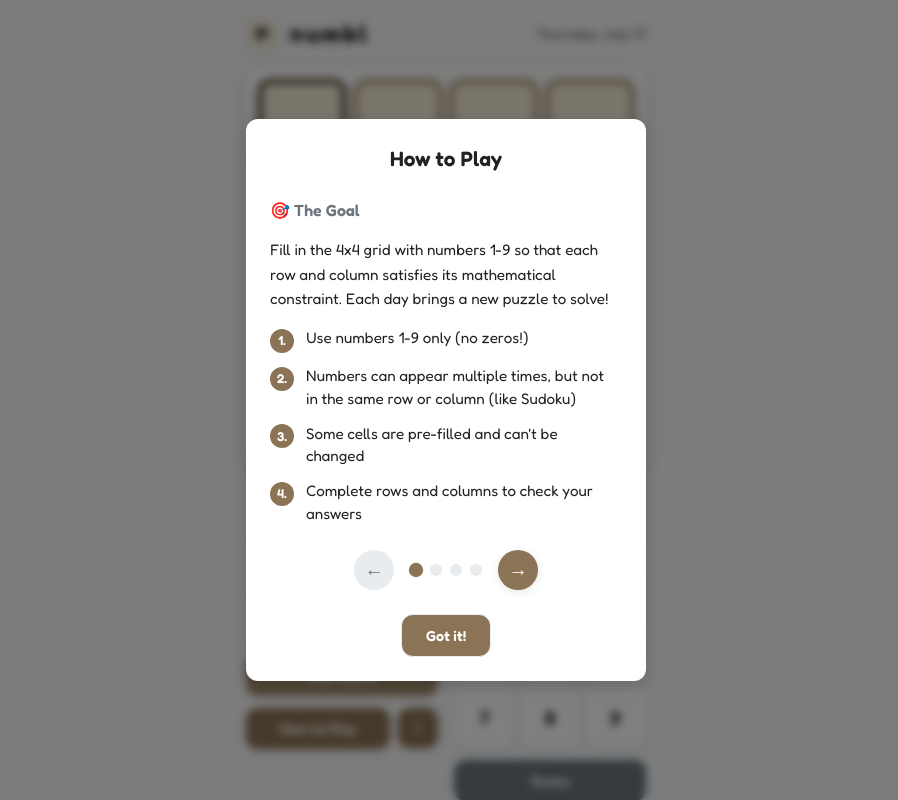
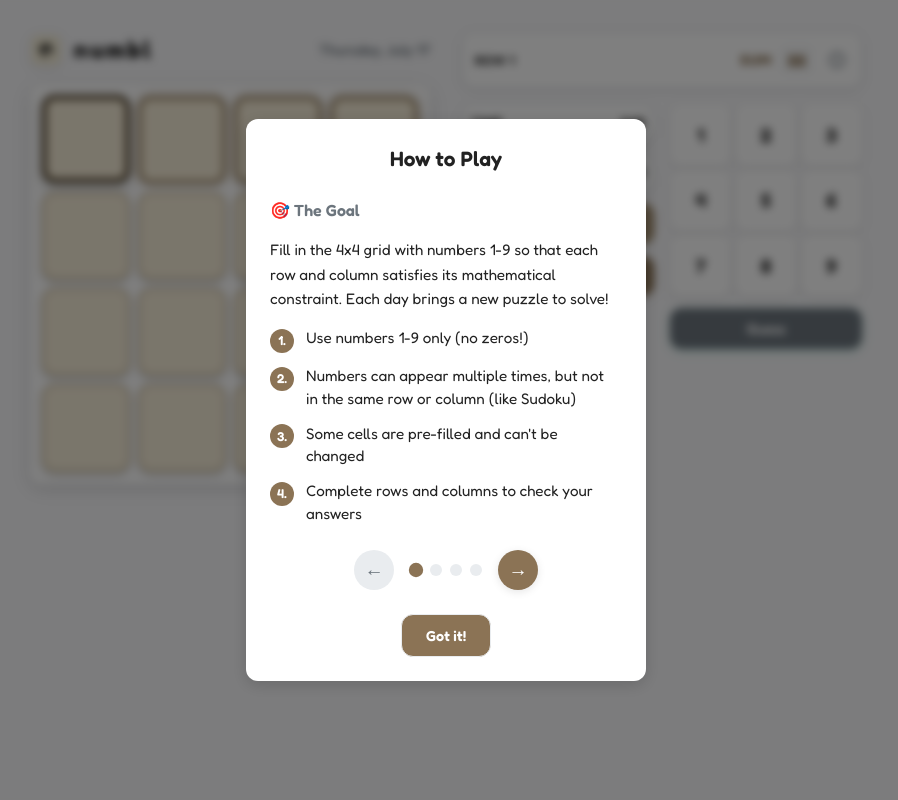
Before and after one commit to henryjburg/numbl, a React (Create React App) app: page / in a window 1280 px wide. Shown: the whole page, without its empty margins (194-1092 px from the left). Built offline with nearby package versions, Linux system fonts and the light colour scheme.

Commit message:
Add desktop presentation

```diff
--- a/src/components/App.tsx
+++ b/src/components/App.tsx
@@ -980,6 +980,8 @@
 
   return (
     <div className="numbl-root">
+      <div className="numbl-desktop-container">
+        <div className="numbl-desktop-left-column">
           <div className="numbl-header">
             <div className="numbl-title-section">
               <div className="numbl-header-row">
@@ -1016,6 +1018,8 @@
               )}
             </div>
           </div>
+        </div>
+        <div className="numbl-desktop-right-column">
           <div className="numbl-constraints-container">
             {selected && (
               <div className="numbl-constraints-section">
@@ -1147,7 +1151,9 @@
                     <span className="stat-label">Time</span>
                     {formatTime(timer)}
                   </div>
-              <div className={`numbl-score ${scoreVibrate ? 'vibrate' : ''}`}>
+                  <div
+                    className={`numbl-score ${scoreVibrate ? 'vibrate' : ''}`}
+                  >
                     <span className="stat-label">Score</span>
                     {formatScore(currentScore)}
                   </div>
@@ -1158,7 +1164,10 @@
                     New Game
                   </button>
                   <div className="numbl-utility-buttons">
-                <button className="numbl-settings-btn" onClick={handleHelpOpen}>
+                    <button
+                      className="numbl-settings-btn"
+                      onClick={handleHelpOpen}
+                    >
                       How to Play
                     </button>
                     <button
@@ -1188,7 +1197,9 @@
                     <span className="stat-label">Time</span>
                     {formatTime(timer)}
                   </div>
-              <div className={`numbl-score ${scoreVibrate ? 'vibrate' : ''}`}>
+                  <div
+                    className={`numbl-score ${scoreVibrate ? 'vibrate' : ''}`}
+                  >
                     <span className="stat-label">Score</span>
                     {formatScore(currentScore)}
                   </div>
@@ -1199,7 +1210,10 @@
                     New Game
                   </button>
                   <div className="numbl-utility-buttons">
-                <button className="numbl-settings-btn" onClick={handleHelpOpen}>
+                    <button
+                      className="numbl-settings-btn"
+                      onClick={handleHelpOpen}
+                    >
                       How to Play
                     </button>
                     <button
@@ -1249,6 +1263,8 @@
                 </div>
               </>
             )}
+          </div>
+        </div>
       </div>
 
       {showConfetti && (
--- a/src/styles/App.css
+++ b/src/styles/App.css
@@ -44,6 +44,74 @@
   min-height: 100vh;
   padding: 1rem;
   gap: 1rem;
+}
+
+/* Desktop layout container */
+.numbl-desktop-container {
+  display: flex;
+  flex-direction: column;
+  align-items: center;
+  width: 100%;
+  max-width: 1200px;
+  gap: 1rem;
+}
+
+.numbl-desktop-left-column {
+  display: flex;
+  flex-direction: column;
+  align-items: center;
+  gap: 1rem;
+}
+
+.numbl-desktop-right-column {
+  display: flex;
+  flex-direction: column;
+  align-items: center;
+  gap: 1rem;
+  width: var(--container-width);
+}
+
+/* Desktop layout */
+@media (min-width: 1024px) {
+  .numbl-root {
+    padding: 2rem;
+  }
+
+  .numbl-desktop-container {
+    flex-direction: row;
+    align-items: flex-start;
+    justify-content: center;
+    gap: 2rem;
+    max-width: 1200px;
+    margin: 0 auto;
+  }
+
+  .numbl-desktop-left-column {
+    flex-shrink: 0;
+    display: flex;
+    flex-direction: column;
+    align-items: center;
+    gap: 1rem;
+  }
+
+  .numbl-desktop-right-column {
+    flex-shrink: 0;
+    width: 400px;
+    display: flex;
+    flex-direction: column;
+    align-items: center;
+    gap: 1rem;
+  }
+
+  /* Ensure the grid stays the same size on desktop */
+  .numbl-grid-container {
+    width: var(--container-width);
+  }
+
+  .numbl-grid {
+    width: var(--grid-size);
+    height: var(--grid-size);
+  }
 }
 
 /* Header */
@@ -779,6 +847,13 @@
   }
 }
 
+@media (min-width: 1024px) {
+  :root {
+    --container-width: 400px;
+    --grid-size: 400px;
+  }
+}
+
 /* Settings specific styles */
 .settings-section {
   margin-bottom: 2rem;
```
Lines whose indentation alone changed are shown as unchanged.
